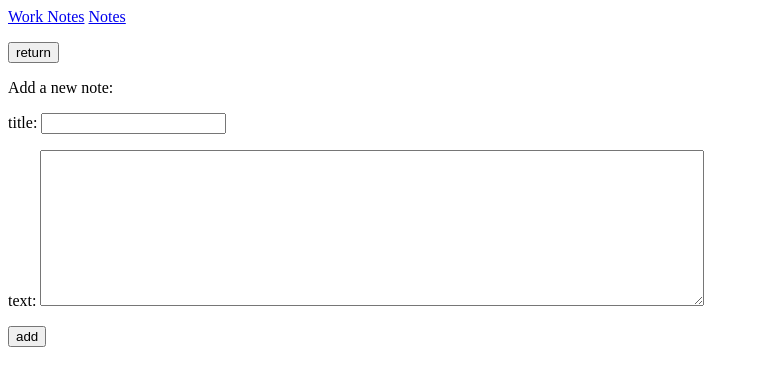
After one commit to lixiongterance/WorkNotes, a Django app: page /new_note/ in a window 1280 px wide. The commit adds this page. Shown: the top 386 px of the page, without its empty margins (0-759 px from the left). Run offline with Django 3.2, Linux system fonts and the light colour scheme; parts of the project's set-up code (start-up, migrations or seed data) failed here and were passed over.

Commit message:
note edit complete

```diff
--- a/apps/work_notes/forms.py
+++ b/apps/work_notes/forms.py
@@ -11,3 +11,10 @@ class DirForm(forms.ModelForm):
         '''
         fields = ['name', 'desc', 'parent_dir']
         labels = {'name': 'dir name', 'desc': 'dir desc', 'parent_dir': 'parent dir'}
+
+class NoteForm(forms.ModelForm):
+    class Meta:
+        model = Note
+        fields = ['title', 'text']
+        labels = {'title': 'title', 'text': 'text'}
+        widgets = {'text': forms.Textarea(attrs={'cols': 80})}
--- a/apps/work_notes/models.py
+++ b/apps/work_notes/models.py
@@ -2,11 +2,11 @@ from django.db import models
 
 class Note(models.Model):
     """note"""
-    parent_dir = models.ForeignKey('Dir', on_delete=models.CASCADE, null=True,
-                                   blank=True, default=None)
     title = models.CharField(max_length=200)
     text = models.TextField()
     date_added = models.DateTimeField(auto_now_add=True)
+    parent_dir = models.ForeignKey('Dir', on_delete=models.CASCADE, null=True,
+                                   blank=True, default=None)
 
     class Meta:
         verbose_name_plural = 'Notes'
--- a/apps/work_notes/urls.py
+++ b/apps/work_notes/urls.py
@@ -14,10 +14,12 @@ urlpatterns = [
     ], namespace='items')),
     # add dir
     url(r'^new_dir/$', views.new_dir, name='new_dir'),
-    ## add note
-    #url(r'^new_note/dir1/$', views.new_note, name='new_note'),
-    ## modify item
-    #url(r'^edit/id/$', views.edit, name='edit'),
+    # add note
+    url(r'^new_note/(?:(?P<dir_id>\d+)/)?$', views.new_note, name='new_note'),
+    # edit note
+    url(r'^edit_note/(?P<note_id>\d+)/$', views.edit_note, name='edit_note'),
+    # edit dir
+    #url(r'^edit_dir/(?P<dir_id>\d+)/&', views.edit_dir, name='edit_dir')
     ## delete item
     #url(r'^delete/id/$', views.delete, name='delete'),
 ]
--- a/apps/work_notes/views.py
+++ b/apps/work_notes/views.py
@@ -3,7 +3,7 @@ from django.http import HttpResponseRedirect
 from django.core.urlresolvers import reverse
 
 from .models import Dir, Note
-from .forms import DirForm
+from .forms import DirForm, NoteForm
 
 # Create your views here.
 
@@ -13,11 +13,17 @@ def index(request):
 
 def dir(request, dir_id=None):
     """list all dirs and files in root"""
-    dirs = Dir.objects.filter(parent_dir=dir_id).order_by('date_added')
-    notes = Note.objects.filter(parent_dir=dir_id).order_by('date_added')
+    if dir_id == None or dir_id == '0':
+        dir_id = 0
+        real_dir = None
+    else:
+        real_dir = dir_id
 
-    context = {'dirs': dirs, 'notes': notes}
-    return render(request, 'work_notes/notes.html', context)
+    dirs = Dir.objects.filter(parent_dir=real_dir).order_by('date_added')
+    notes = Note.objects.filter(parent_dir=real_dir).order_by('date_added')
+
+    context = {'dirs': dirs, 'notes': notes, 'cur_dir_id': dir_id}
+    return render(request, 'work_notes/dir.html', context)
 
 def note(request, note_id=None):
     """show single note's content"""
@@ -41,3 +47,41 @@ def new_dir(request):
 
     context = {'item_form': item_form}
     return render(request, 'work_notes/new_item.html', context)
+
+def new_note(request, dir_id=None):
+    """add a new note"""
+    if dir_id != None and dir_id != '0':
+        cur_dir = Dir.objects.get(id=dir_id)
+    else:
+        cur_dir = None
+        dir_id = 0
+
+    if request.method != 'POST':
+        item_form = NoteForm()
+    else:
+        item_form = NoteForm(data=request.POST)
+        if item_form.is_valid():
+            new_item = item_form.save(commit=False)
+            new_item.parent_dir = cur_dir
+            new_item.save()
+            return HttpResponseRedirect(reverse('work_notes:items:dir',
+                                                args=[dir_id]))
+
+    context = {'item_form': item_form, 'cur_dir_id': dir_id}
+    return render(request, 'work_notes/new_note.html', context)
+
+def edit_note(request, note_id):
+    """edit a note"""
+    note = Note.objects.get(id=note_id)
+
+    if request.method != 'POST':
+        note_form = NoteForm(instance=note)
+    else:
+        note_form = NoteForm(instance=note, data=request.POST)
+        if note_form.is_valid():
+            note_form.save()
+            return HttpResponseRedirect(reverse('work_notes:items:note',
+                                               args=[note.id]))
+
+    context = {'note_form': note_form, 'note': note}
+    return render(request, 'work_notes/edit_note.html', context)
--- a/templates/work_notes/notes.html
+++ b/templates/work_notes/dir.html
@@ -4,6 +4,9 @@
 
 	<button onclick="window.location.href='{% url 'work_notes:new_dir' %}'">
 		Add a new dir
+	</button>
+	<button onclick="window.location.href='{% url 'work_notes:new_note' cur_dir_id %}'">
+		Add a new note
 	</button>
 
 	<p>Notes</p>
--- a/templates/work_notes/new_item.html
+++ b/templates/work_notes/new_item.html
@@ -3,11 +3,10 @@
 {% block content %}
 
 	<p>Add a new dir:</p>
-
 	<form action="{% url 'work_notes:new_dir' %}" method="POST">
 		{% csrf_token %}
 		{{ item_form.as_p }}
-		<button name="submit">add</button>
+		<button type="submit">add</button>
 	</form>
 
 {% endblock content %}
--- /dev/null
+++ b/templates/work_notes/new_note.html
@@ -0,0 +1,14 @@
+{% extends 'main_base.html' %}
+
+{% block content %}
+
+<a href="{% url 'work_notes:items:dir' cur_dir_id %}"><button>return</button></a>
+
+	<p>Add a new note:</p>
+	<form action="{% url 'work_notes:new_note' cur_dir_id %}" method="POST">
+		{% csrf_token %}
+		{{ item_form.as_p }}
+		<button type="submit">add</button>
+	</form>
+
+{% endblock content %}
--- a/templates/work_notes/note.html
+++ b/templates/work_notes/note.html
@@ -1,6 +1,10 @@
 {% extends 'main_base.html' %}
 
 {% block content %}
+
+	<a href="{% url 'work_notes:edit_note' note.id %}">
+		<button>edit</button>
+	</a>
 
 	<p>
 		<small><em>time added: {{ note.date_added|date:'M d, Y, H:m' }}</em></small>
```
Also changed, not shown: templates/work_notes/edit_note.html (added, +15 -0 lines).
